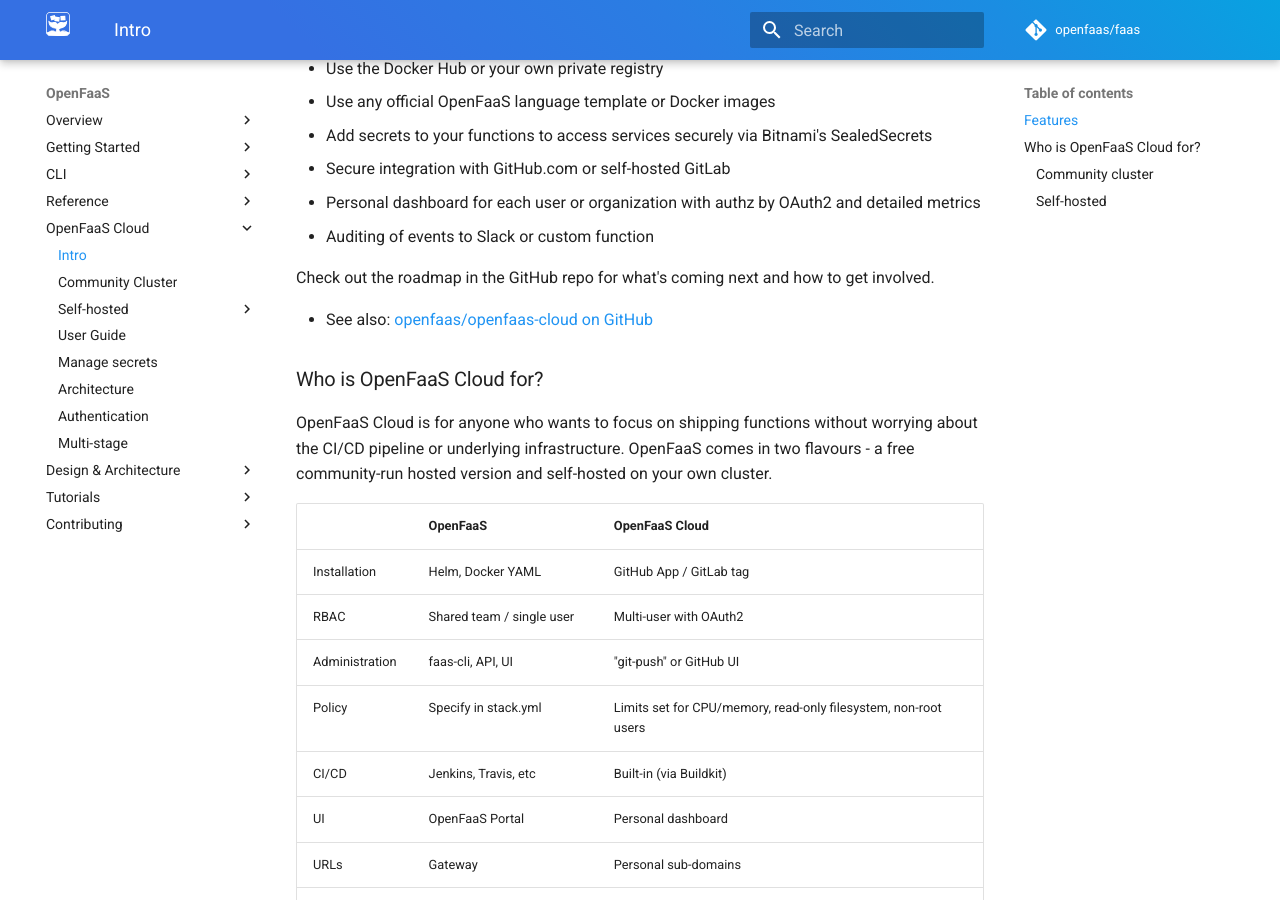
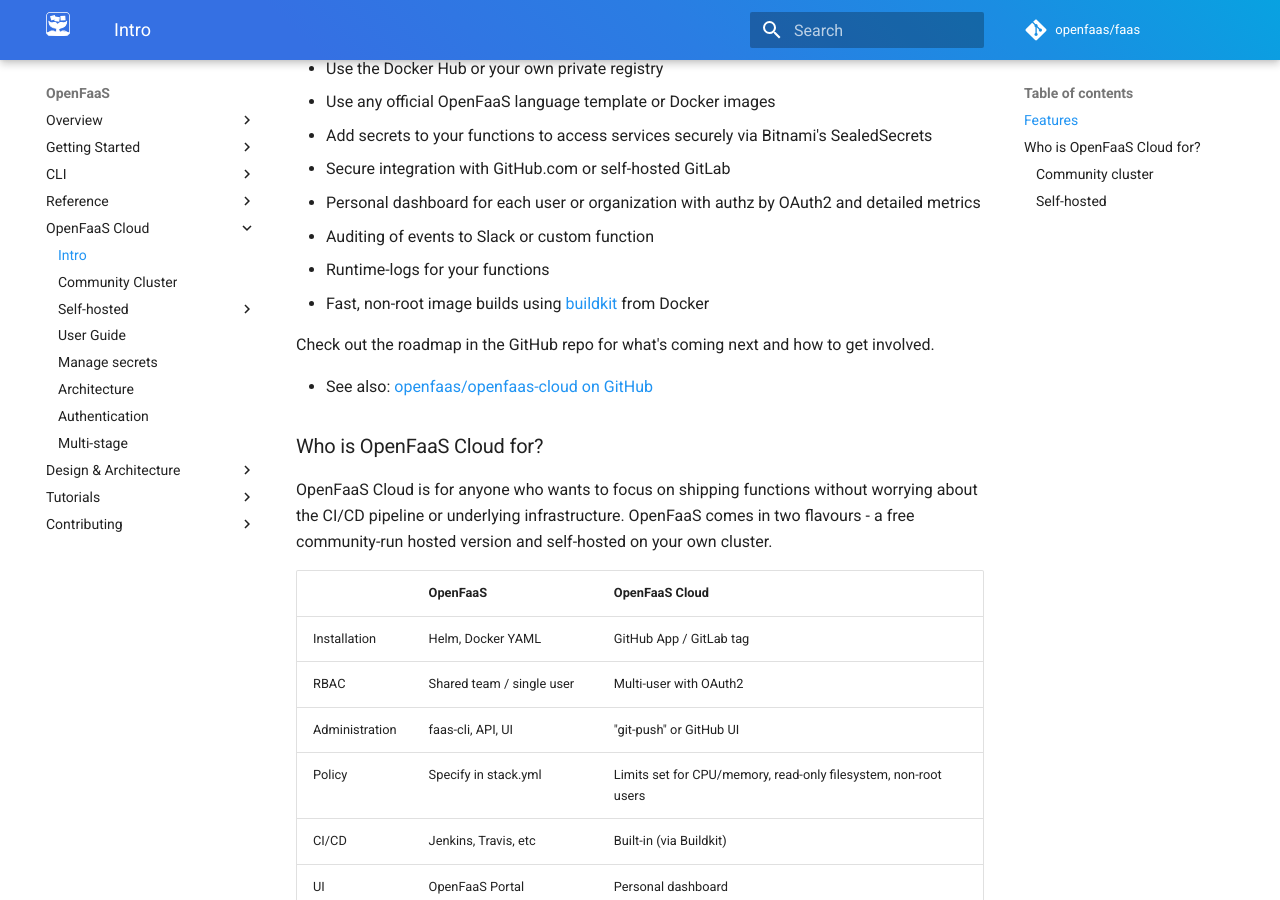
Before and after one commit to openfaas/docs, an MkDocs documentation site: the page built from docs/openfaas-cloud/intro.md, in a window 1280 px wide and 900 px high, scrolled down 542 px. Built offline with MkDocs 1.6.1 and Material for MkDocs 9.7.7, drawn with Linux system fonts in a browser that asks for light colours; comment, search, counter and statistics services are not loaded.

Commit message:
Add features to OpenFaaS Cloud page
Some features were listed in the openfaas-cloud README.md
but not in the docs.

Signed-off-by: Alistair Hey <alistair@heyal.co.uk>

```diff
--- a/docs/openfaas-cloud/intro.md
+++ b/docs/openfaas-cloud/intro.md
@@ -15,6 +15,8 @@ Read an introduction to [OpenFaaS Cloud on Alex Ellis' blog](https://blog.alexel
 * Secure integration with GitHub.com or self-hosted GitLab
 * Personal dashboard for each user or organization with authz by OAuth2 and detailed metrics
 * Auditing of events to Slack or custom function
+* Runtime-logs for your functions
+* Fast, non-root image builds using [buildkit](https://github.com/moby/buildkit/) from Docker
 
 Check out the roadmap in the GitHub repo for what's coming next and how to get involved.
 
```
